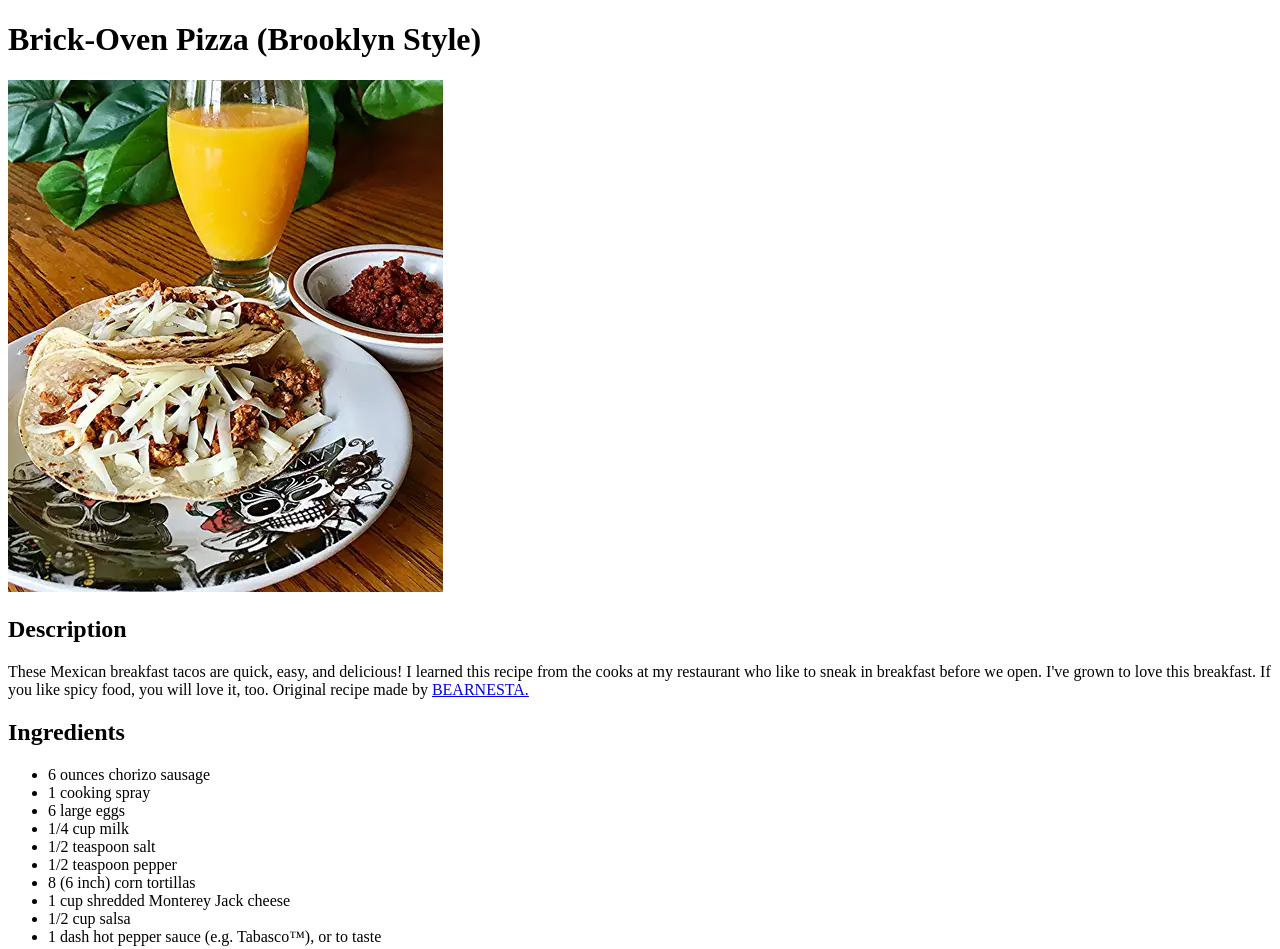
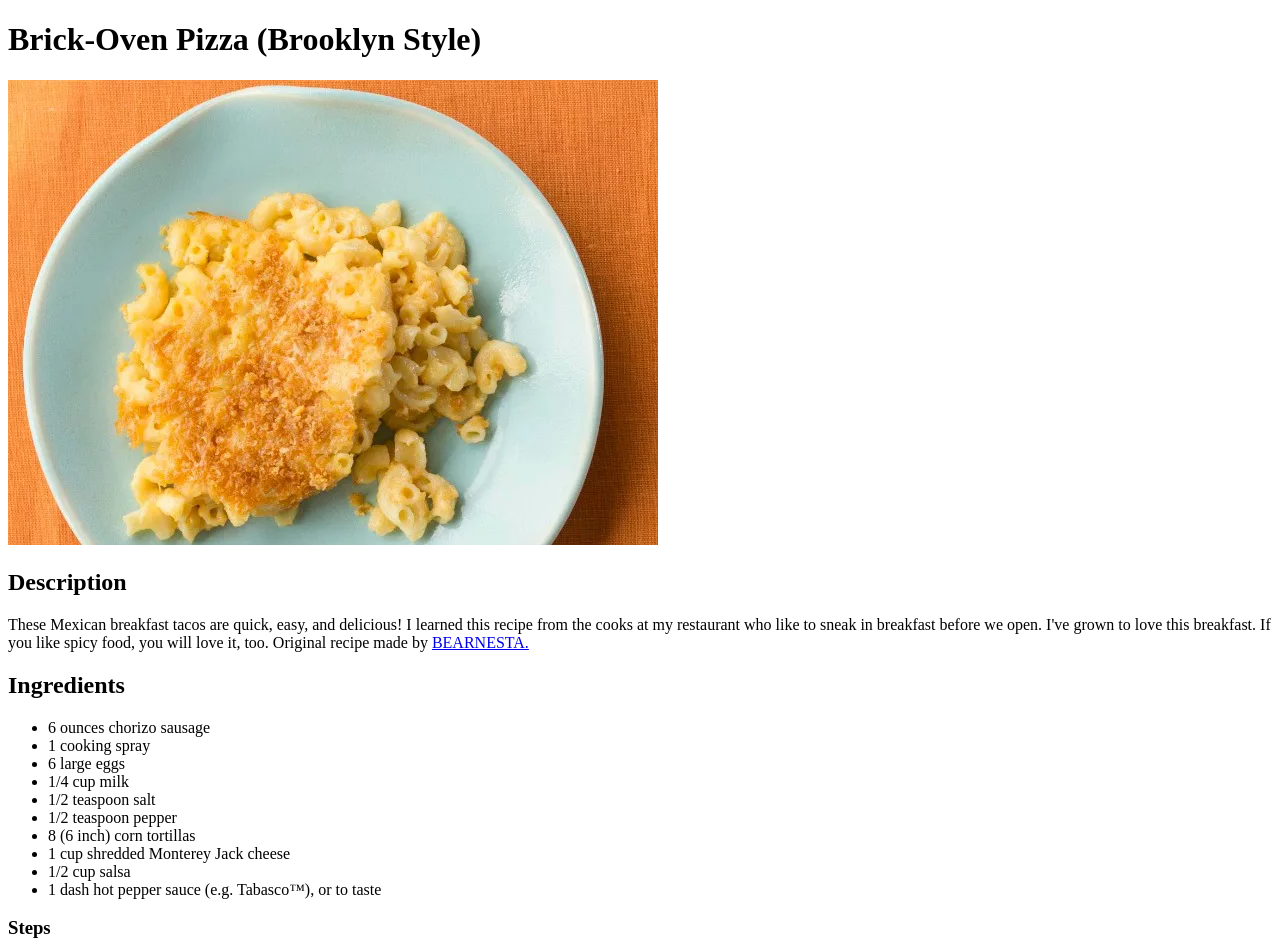
Before and after one commit to bbrandito/odin-recipes, a plain HTML site: page recipes/Mac_and_Cheese.html in a window 1280 px wide. Shown: the top 949 px of the page. Drawn offline with Linux system fonts and the light colour scheme; files whose address does not match are found by name.

Commit message:
Add Mac and cheese image

```diff
--- a/recipes/Mac_and_Cheese.html
+++ b/recipes/Mac_and_Cheese.html
@@ -8,7 +8,7 @@
 </head>
 <body>
     <h1>Brick-Oven Pizza (Brooklyn Style)</h1>
-    <img src="/home/bbrandito/repos/odin-recipes/images/Tacos.webp" alt="Mexican Breakfast Taco">
+    <img src="/home/bbrandito/repos/odin-recipes/images/Mac_and_cheese.webp" alt="Mac and cheese">
     <h2>Description</h2>
     <p1>These Mexican breakfast tacos are quick, easy, and delicious! I learned this recipe from the cooks at my restaurant who like to sneak in breakfast before we open.
         I've grown to love this breakfast. If you like spicy food, you will love it, too. Original recipe made by
```
Also changed, not shown: images/Mac_and_cheese.webp (added).
